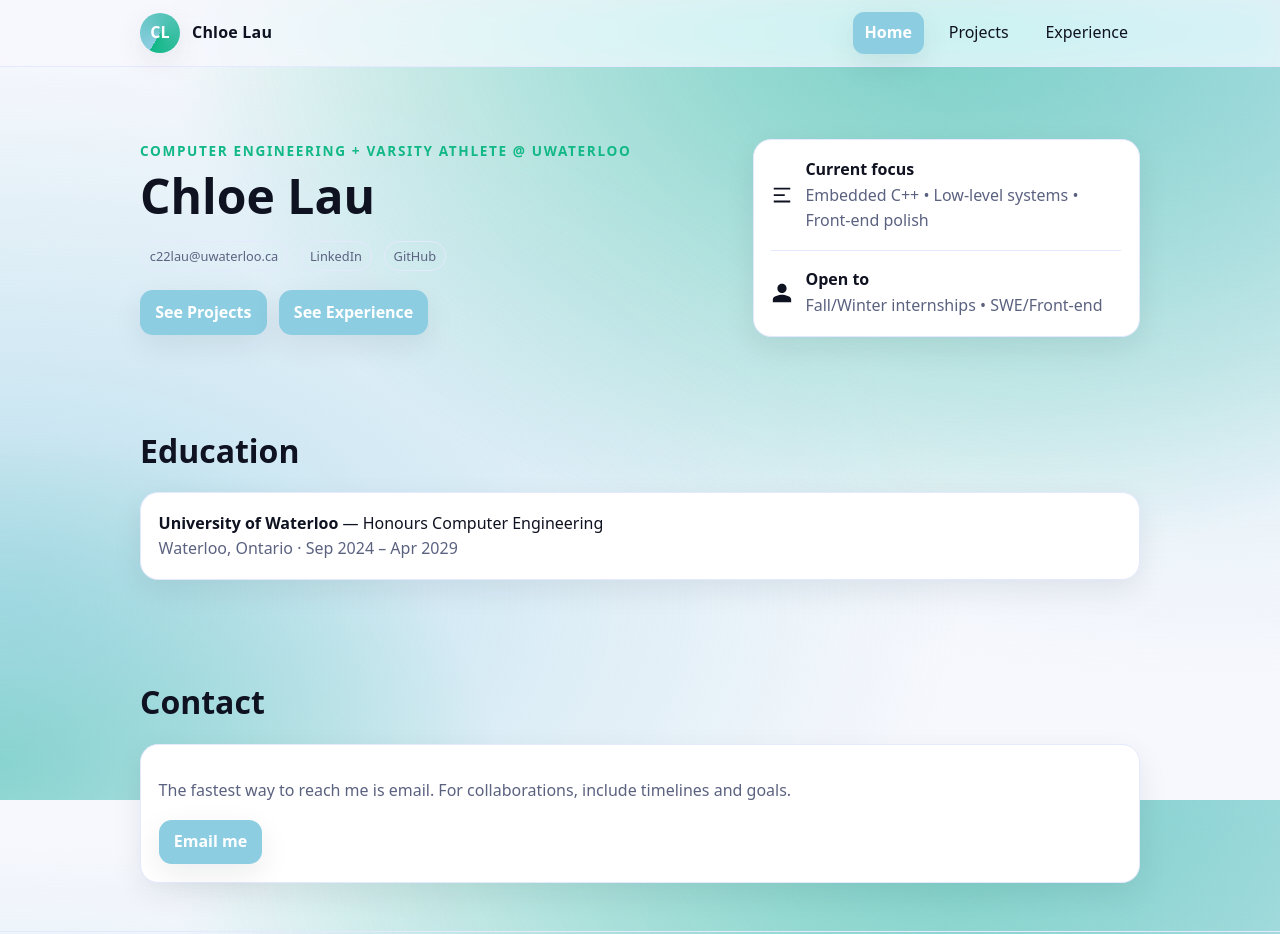
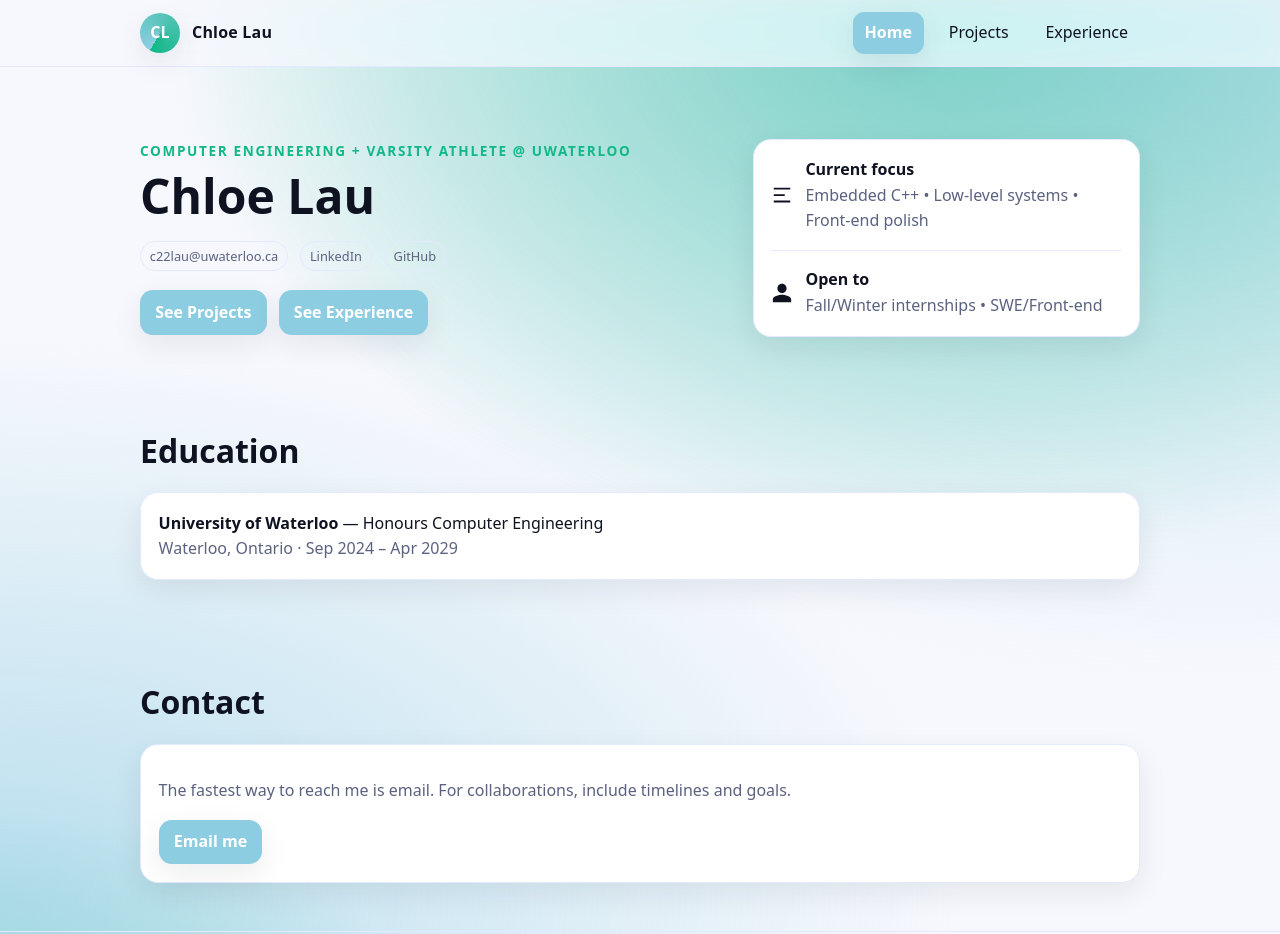
Before and after one commit to clau0306/clau0306.github.io, a plain HTML site: page index.html in a window 1280 px wide. Shown: the top 934 px of the page. Drawn offline with Linux system fonts and the light colour scheme.

Commit message:
change height

```diff
--- a/style.css
+++ b/style.css
@@ -30,7 +30,7 @@
 
     /* ===== Base ===== */
     *{box-sizing:border-box}
-    html,body{height:100%}
+    html,body{height:150%}
     body{
         margin:0;
         font-family: ui-sans-serif, system-ui, -apple-system, Segoe UI, Roboto, Helvetica, Arial, "Apple Color Emoji", "Segoe UI Emoji";
```
